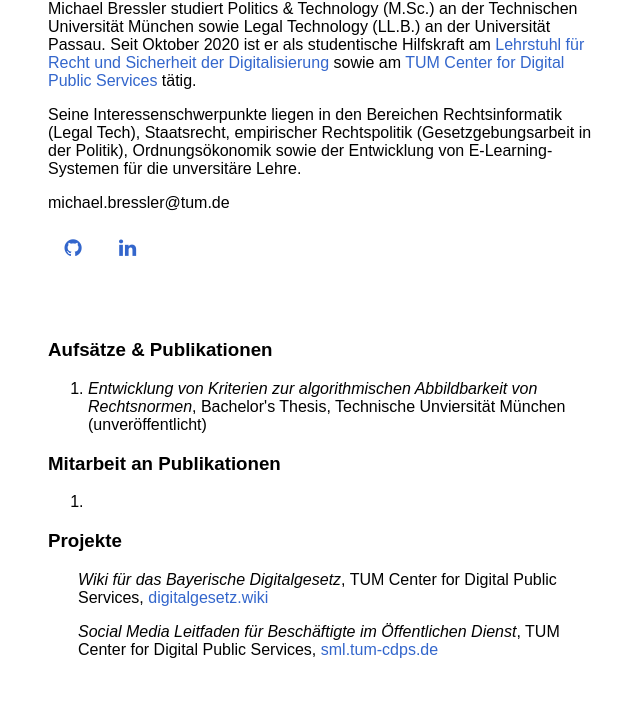
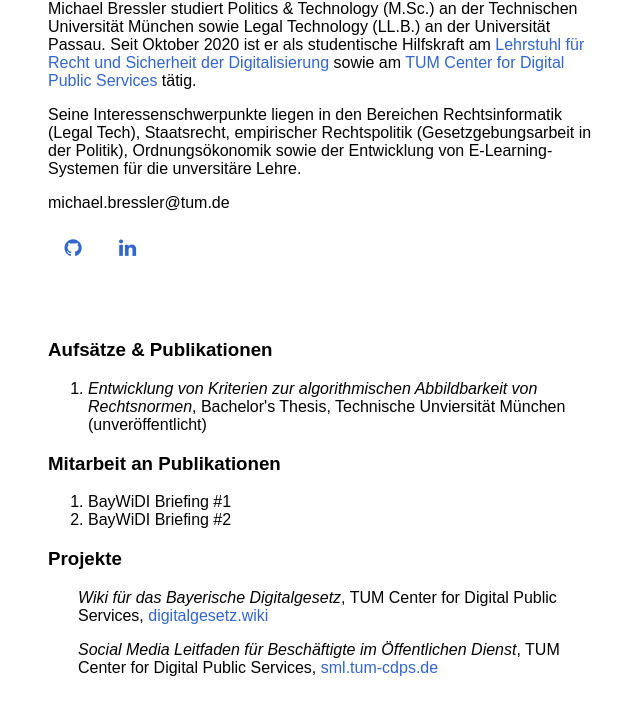
Before and after one commit to mibressler/website, a plain HTML site: page index.html in a window 1280 px wide. Shown: the part 107-822 px from the top of the page, without its empty margins (0-640 px from the left). Drawn offline with Linux system fonts and the light colour scheme; a web font is replaced by a local one.

Commit message:
Update index.html

```diff
--- a/index.html
+++ b/index.html
@@ -63,7 +63,8 @@
 </ol>
 <h3>Mitarbeit an Publikationen</h3>
 <ol>
-<li></li>
+<li>BayWiDI Briefing #1</li>
+<li>BayWiDI Briefing #2</li>
 </ol>
 <h3>Projekte</h3>
 <p class="indent"><i>Wiki für das Bayerische Digitalgesetz</i>, TUM Center for Digital Public Services, <a href="https://digitalgesetz.wiki">digitalgesetz.wiki</a></p>
```
